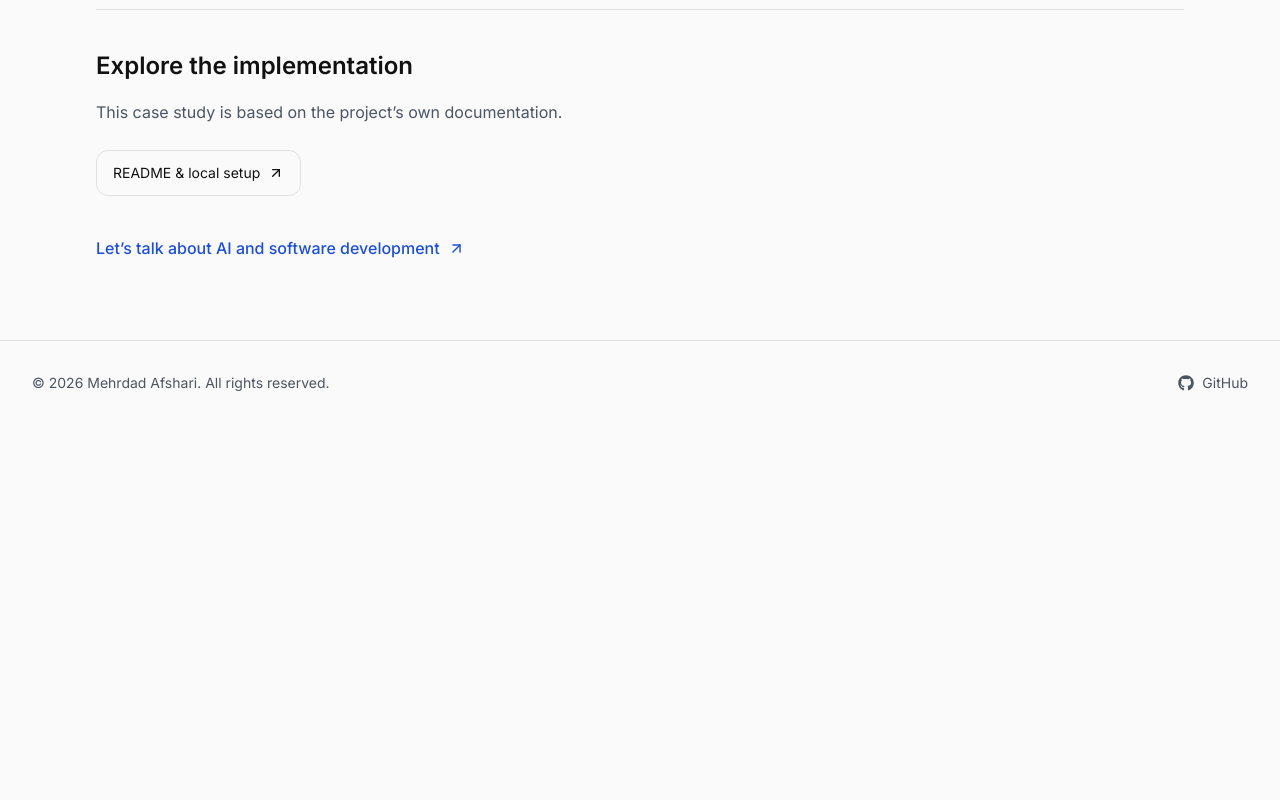
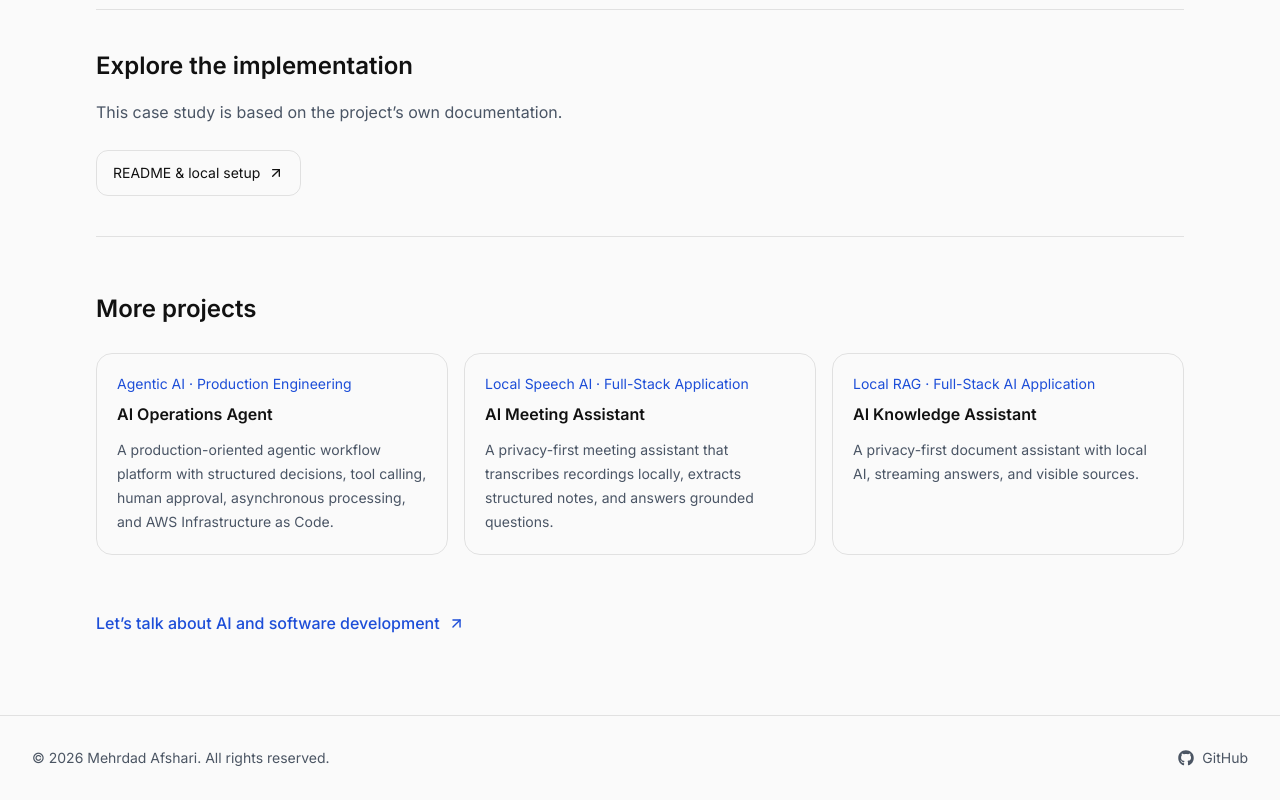
Before and after one commit to Mehrdad-Afshari/mehrdad-afshari-portfolio, a Next.js app: page /projects/ai-job-application-assistant in a window 1280 px wide. Shown: the part 1457-2257 px from the top of the page. Before the commit the page ends 1882 px from the top, so only its background shows below. Built offline with nearby package versions, Linux system fonts and the light colour scheme.

Commit message:
seo: add contextual links between project case studies (#8)

```diff
--- a/components/ProjectPage.tsx
+++ b/components/ProjectPage.tsx
@@ -13,6 +13,7 @@ export default function ProjectPage({ locale = "en", slug }: { locale?: Locale;
   const t = getTranslator(locale);
   const project = projects.find((item) => item.id === slug);
   if (!project) notFound();
+  const relatedProjects = projects.filter((item) => item.id !== project.id).slice(0, 3);
 
   const isMeeting = project.id === "ai-meeting-assistant";
   const isSokoban = project.id === "sokoban-solver";
@@ -78,6 +79,19 @@ export default function ProjectPage({ locale = "en", slug }: { locale?: Locale;
 
         {project.documentation && <section className="border-t border-black/10 py-10 dark:border-white/10"><h2 className="text-2xl font-semibold">{t("Explore the implementation")}</h2><p className="mt-4 text-base leading-7 text-gray-600 dark:text-gray-400">{t("This case study is based on the project’s own documentation.")}</p><div className="mt-6 flex flex-wrap gap-4">{project.documentation.map((item) => <a key={item.href} href={item.href} target="_blank" rel="noopener noreferrer" className="inline-flex items-center gap-2 rounded-xl border border-black/10 px-4 py-3 text-sm hover:bg-black/5 dark:border-white/15 dark:hover:bg-white/5">{item.label}<ArrowUpRight size={16} /></a>)}</div></section>}
 
+        <section className="border-t border-black/10 py-14 dark:border-white/10">
+          <h2 className="text-2xl font-semibold">{locale === "de" ? "Weitere Projekte" : "More projects"}</h2>
+          <div className="mt-7 grid gap-4 md:grid-cols-3">
+            {relatedProjects.map((item) => (
+              <Link key={item.id} href={localePath(locale, `/projects/${item.id}`)} className="group rounded-2xl border border-black/10 p-5 transition hover:border-blue-500/40 hover:bg-blue-500/5 dark:border-white/10">
+                <p className="text-sm text-blue-600 dark:text-blue-400">{item.type}</p>
+                <h3 className="mt-2 font-semibold group-hover:text-blue-600 dark:group-hover:text-blue-400">{item.title}</h3>
+                <p className="mt-3 text-sm leading-6 text-gray-600 dark:text-gray-400">{item.shortDescription}</p>
+              </Link>
+            ))}
+          </div>
+        </section>
+
         <Link href={`${localePath(locale)}#contact`} className="inline-flex items-center gap-2 font-medium text-blue-600 dark:text-blue-400">{t("Let’s talk about AI and software development")}<ArrowUpRight size={17} /></Link>
       </main>
       <Footer locale={locale} />
```
